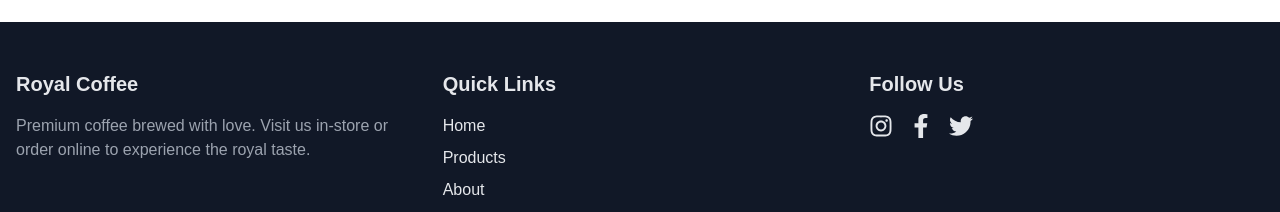
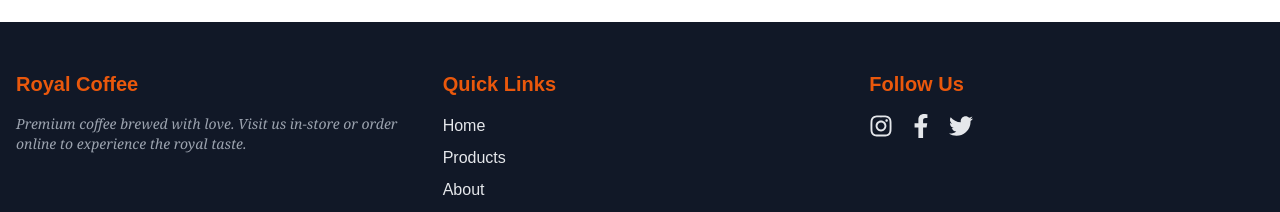
Before and after one commit to KalharaBatangala/coffee-shop, a Next.js app: page / in a window 1280 px wide. Shown: the part 890-1102 px from the top of the page. Built offline with nearby package versions, Linux system fonts and the light colour scheme.

Commit message:
updated footer

```diff
--- a/src/components/Footer.tsx
+++ b/src/components/Footer.tsx
@@ -9,42 +9,42 @@ const Footer: React.FC = () => {
       <div className="container mx-auto px-4 grid grid-cols-1 md:grid-cols-3 gap-8">
         {/* About */}
         <div>
-          <h2 className="text-xl font-bold mb-4">Royal Coffee</h2>
-          <p className="text-gray-400">
+          <h2 className="text-xl font-bold mb-4 text-orange-600">Royal Coffee</h2>
+          <p className="text-gray-400 font-serif text-sm italic">
             Premium coffee brewed with love. Visit us in-store or order online to experience the royal taste.
           </p>
         </div>
 
         {/* Quick Links */}
         <div>
-          <h2 className="text-xl font-bold mb-4">Quick Links</h2>
+          <h2 className="text-xl font-bold mb-4 text-orange-600">Quick Links</h2>
           <ul className="space-y-2">
             <li>
-              <Link href="/" className="hover:text-yellow-400">Home</Link>
+              <Link href="/" className="hover:text-orange-600">Home</Link>
             </li>
             <li>
-              <Link href="/products" className="hover:text-yellow-400">Products</Link>
+              <Link href="/products" className="hover:text-orange-600">Products</Link>
             </li>
             <li>
-              <Link href="/about" className="hover:text-yellow-400">About</Link>
+              <Link href="/about" className="hover:text-orange-600">About</Link>
             </li>
             <li>
-              <Link href="/cart" className="hover:text-yellow-400">Cart</Link>
+              <Link href="/cart" className="hover:text-orange-600">Cart</Link>
             </li>
           </ul>
         </div>
 
         {/* Socials */}
         <div>
-          <h2 className="text-xl font-bold mb-4">Follow Us</h2>
+          <h2 className="text-xl font-bold mb-4 text-orange-600">Follow Us</h2>
           <div className="flex space-x-4">
-            <a href="#" target="_blank" rel="noopener noreferrer" className="hover:text-yellow-400">
+            <a href="#" target="_blank" rel="noopener noreferrer" className="hover:text-orange-600">
               <FaInstagram size={24} />
             </a>
-            <a href="#" target="_blank" rel="noopener noreferrer" className="hover:text-yellow-400">
+            <a href="#" target="_blank" rel="noopener noreferrer" className="hover:text-orange-600">
               <FaFacebookF size={24} />
             </a>
-            <a href="#" target="_blank" rel="noopener noreferrer" className="hover:text-yellow-400">
+            <a href="#" target="_blank" rel="noopener noreferrer" className="hover:text-orange-600">
               <FaTwitter size={24} />
             </a>
           </div>
```
